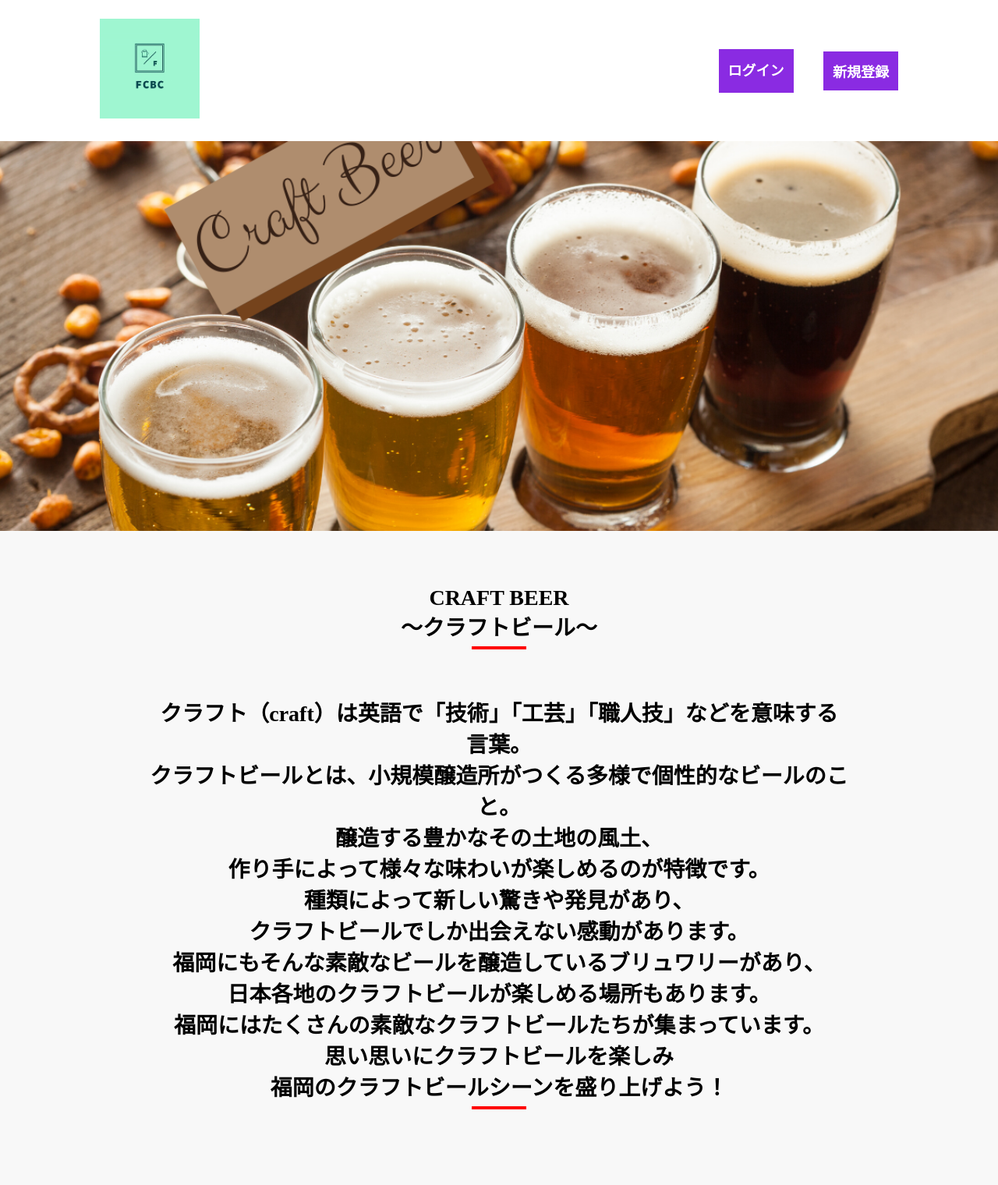
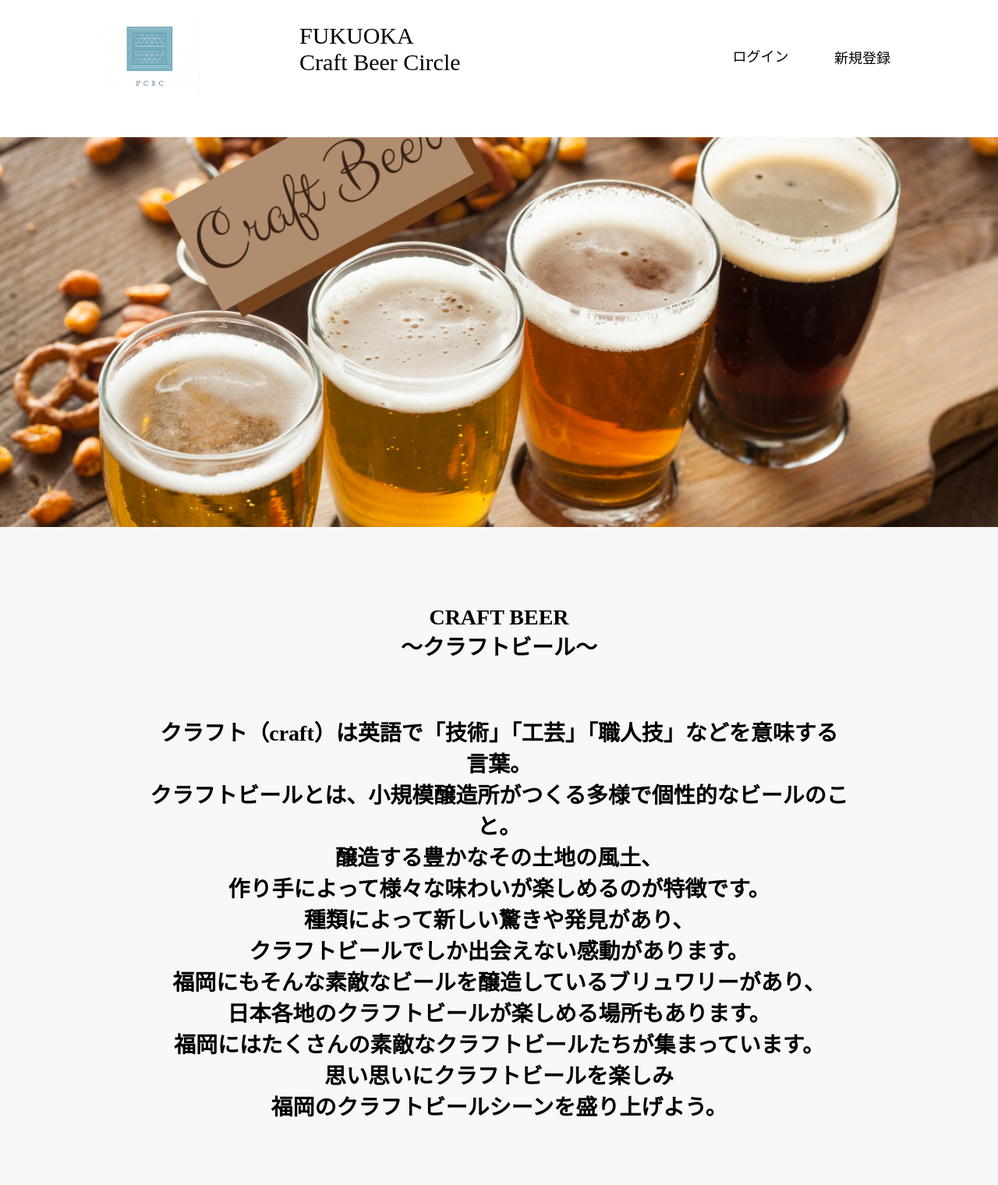
Before and after one commit to kurosawa1109/fcbc2021, a Rails app: page / in a window 1280 px wide. Shown: the top 1520 px of the page at 78% size. Run offline with Rails 7, Linux system fonts and the light colour scheme; style sheets or scripts are compiled from the project's sources.

Commit message:
top修正

```diff
--- a/app/assets/stylesheets/tops.css
+++ b/app/assets/stylesheets/tops.css
@@ -1,6 +1,7 @@
 
 * {
   box-sizing: border-box;
+  font-family: HiraMinProN-W3;
 }
 
 .top-page-header {
@@ -83,46 +84,38 @@
 .user-nickname {
   text-decoration: none;
   margin-right: 3vw;
-  color:white;
-  font-weight: bold;
+  color:black;
   display: block;
-  border: solid 2px blueviolet;
-  background-color: blueviolet;
+  background-color: white;
   padding: 10px;
 }
 
 
 .logout {
   text-decoration: none;
-  color: white;
+  color:black;
   display: block;
-  border: solid 2px blueviolet;
-  background-color: blueviolet;
+  background-color: white;
   padding: 10px;
-  font-weight: bold;
 }
 
 .login {
   text-decoration: none;
   line-height: 32px;
   margin-right: 3vw;
-  color: white;
+  color:black;
   display: block;
-  border: solid 2px blueviolet;
-  background-color: blueviolet;
+  background-color: white;
   padding: 10px;
-  font-weight: bold;
 }
 
 .sign-up {
   text-decoration: none;
-  color:white;
+  color:black;
   padding-right: 40px;
   display: block;
-  border: solid 2px blueviolet;
-  background-color: blueviolet;
+  background-color: white;
   padding: 10px;
-  font-weight: bold;
 }
 
 a {
@@ -133,10 +126,12 @@
   background: #f8f8f8;
 }
 
-/* 画面上部の「人生を変えるフリマアプリ」帯部分 */
+
 .title-contents {
   width: 100vw;
   height: 500px;
+  margin-top: 30px;
+  margin-bottom: 30px;
   background-image: url('Craft-Beer.png');
   background-size: cover;
   background-repeat: no-repeat;
@@ -189,7 +184,6 @@
   content: '';
   width: 70px;
   height: 4px;
-  background-color: red;
   position: absolute;
   bottom: -10px;
   left: 50%;
@@ -248,7 +242,8 @@
 
 .oohori{
   width: 100%;
-  height: 470px;
+  height: 490px;
+  margin-top: 30px;
 }
 
 .footer-message {
@@ -267,3 +262,29 @@
 .statement-message{
   font-size: 20px;
 }
+
+.enjoy{
+  text-align: center;
+  font-size: 3.5vh;
+  font-weight: bold;
+  margin-bottom: 5vh;
+  position: relative;
+  padding-top: 30px;
+  background-color: white;
+}
+
+.enjoy-statement-message2{
+  margin-top: 20px;
+  font-size: 2.5vh;
+}
+
+.Resutoran{
+  margin-top: 30px;
+  font-size: 20px;
+  border-bottom: solid black;
+}
+
+.top-fcbc{
+  font-size: 30px;
+  margin-top: 5px;
+}
--- a/app/views/tops/index.html.erb
+++ b/app/views/tops/index.html.erb
@@ -1,10 +1,12 @@
 <header class='top-page-header'>
-  <div class='search-bar-contents'>
-  </div>
   <div class='nav'>
   <ul class='lists-left'>
-     <%= link_to image_tag("fcbc-logo.jpg", class:"furima-icon"), "/" %>
-
+     <%= link_to image_tag("fcbc-logo-2.jpg", class:"furima-icon"), "/" %>
+       <p class='top-fcbc'>
+          FUKUOKA
+          <br>
+          Craft Beer Circle
+        </p>
     </ul>
     <ul class='lists-right'>
       <% if user_signed_in? %>
@@ -51,41 +53,67 @@
      <br>
      思い思いにクラフトビールを楽しみ
      <br>
-     福岡のクラフトビールシーンを盛り上げよう！
+     福岡のクラフトビールシーンを盛り上げよう。
     </p>
 
     <ul class='reason-lists'>
       <li class='list'>
         <%= image_tag "beer-image.jpg", class:"list-pict" %>
         <h3 class='reason-list-text'>
-          お店に飲みに行こう！
+          ＜飲みに行こう＞
         </h3>
         <p class='reason-list-description'>
-          福岡市内にはクラフトビールを楽しめる店がたくさん。素敵なお店に遊びに行こう！
+          福岡市内にはクラフトビールを楽しめる店がたくさん。素敵なお店に遊びに行こう。
+        </p>
+        <p class='Resutoran'>
+          Resutoran
         </p>
       </li>
       <li class='list'>
         <%= image_tag "brewery-image.jpg", class:"list-pict" %>
         <h3 class='reason-list-text'>
-          クラフトビールの醸造所を知ろう！
+          ＜醸造所を知ろう＞
         </h3>
         <p class='reason-list-description'>
           福岡県にはクラフトビールを醸造しているBreweryがたくさん。お気に入りのブリュワリーを応援しよう。
+        </p>
+        <p class='Resutoran'>
+          Brewery
         </p>
       </li>
       <li class='list'>
         <%= image_tag "kanpai-image.jpg", class:"list-pict" %>
         <h3 class='reason-list-text'>
-          美味しいビールを共有しよう！
+          ＜共有しよう＞
         </h3>
         <p class='reason-list-description'>
-          実際に飲んで、美味しかった、面白かったビールを投稿して楽しみましょう！
+          実際に飲んで、美味しかった、面白かった等のビール情報を投稿して楽しみましょう。
+        </p>
+        <p class='Resutoran'>
+          Dictionary
         </p>
       </li>
     </ul>
 </div>
 
 <%= image_tag "fukuoka1.jpg", class:"oohori" %>
+
+<div class='enjoy'>
+  <div class='enjoy-message'>
+    <h4 class='enjoy-statement'>
+          Let's enjoy craft beer
+          <p class='enjoy-statement-message'>
+            &
+          <br>
+             FUKUOKA
+          <br>
+          </p>
+          <p class='enjoy-statement-message2'>
+          クラフトビールで福岡を彩ろう
+        </h4>
+    </div>
+  </div>
+</div>
 
 <div class='footer'>
   <div class='footer-message'>
```
Also changed, not shown: app/assets/images/fcbc-logo-2.jpg (added).
